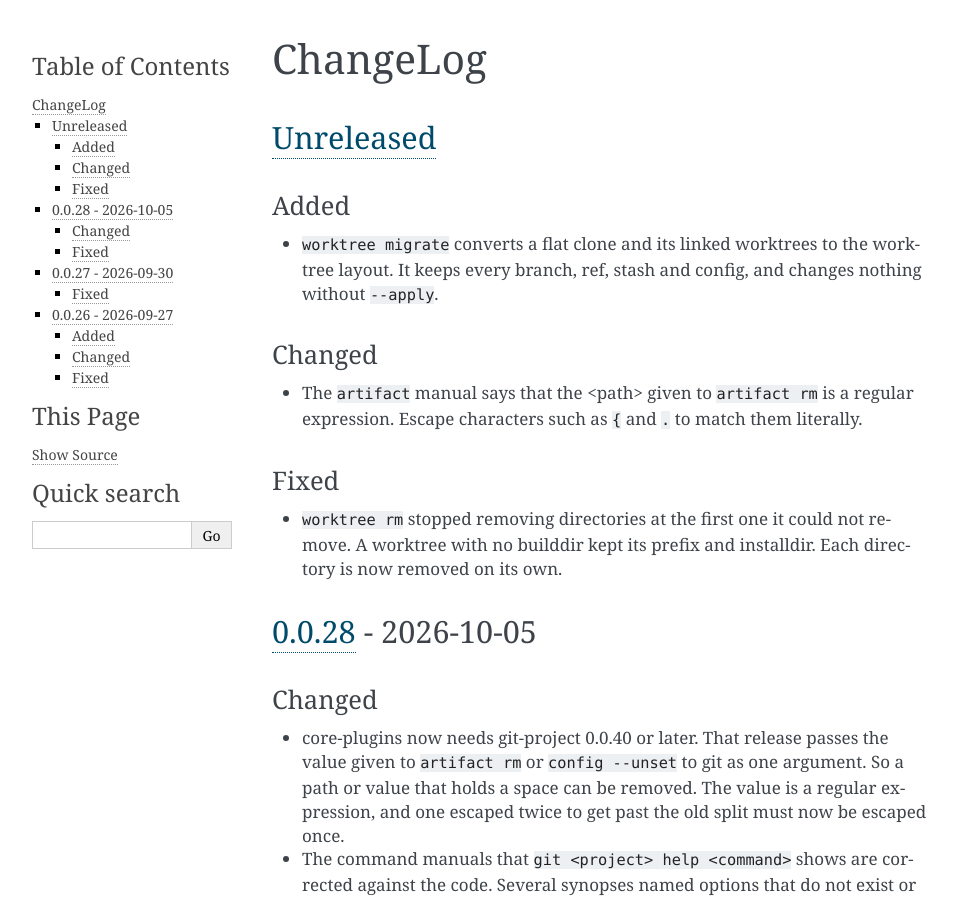
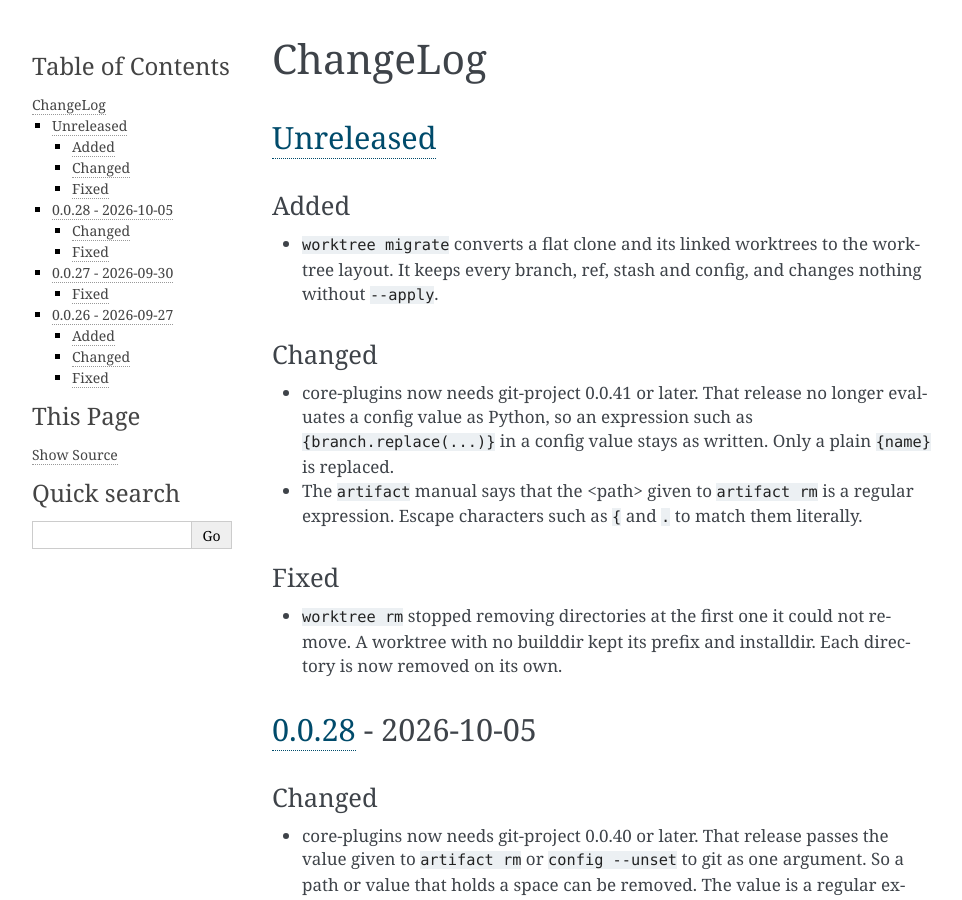
Before and after one commit to greened/git-project-core-plugins, a Sphinx documentation site: the page built from docs/changelog.rst, in a window 1280 px wide and 900 px high. Shown: the whole window, without its empty margins (148-1110 px from the left). Built offline with Sphinx 7.4.7, drawn with Linux system fonts in a browser that asks for light colours.

Commit message:
requirements: need git-project 0.0.41, which evaluates no value as Python
git-project 0.0.41 replaces only a plain {name} in a config value and
no longer evaluates it as Python. So an expression such as
{branch.replace(...)} in a config value now stays as written, and the
changelog says so.

Two comments in run.py said the substitution evaluates values as
Python, and neither says so now. The one that gave it as the reason for
the placeholders now gives the current reason: the substitution would
expand braces in the quoted command-line words again.

```diff
--- a/docs/changelog.rst
+++ b/docs/changelog.rst
@@ -38,6 +38,10 @@ Added
 
 Changed
 .......
+- core-plugins now needs git-project 0.0.41 or later. That release no
+  longer evaluates a config value as Python, so an expression such as
+  ``{branch.replace(...)}`` in a config value stays as written. Only a
+  plain ``{name}`` is replaced.
 - The ``artifact`` manual says that the <path> given to ``artifact rm`` is
   a regular expression. Escape characters such as ``{`` and ``.`` to match
   them literally.
--- a/requirements.txt
+++ b/requirements.txt
@@ -19,5 +19,5 @@
 # You should have received a copy of the GNU Affero General Public License along
 # with git-project. If not, see <https://www.gnu.org/licenses/>.
 
-git-project >= 0.0.40
+git-project >= 0.0.41
 pytest-console-scripts
```
Also changed, not shown: 1 other file.
